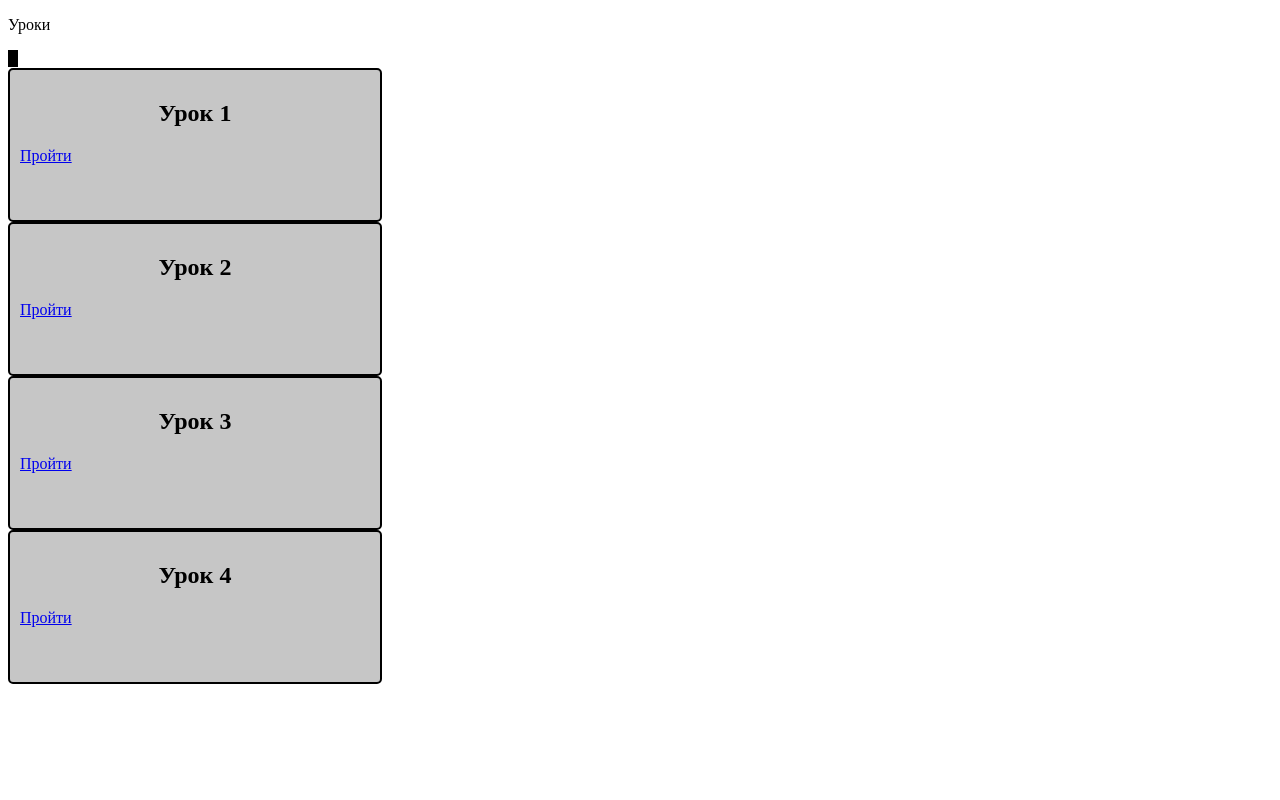
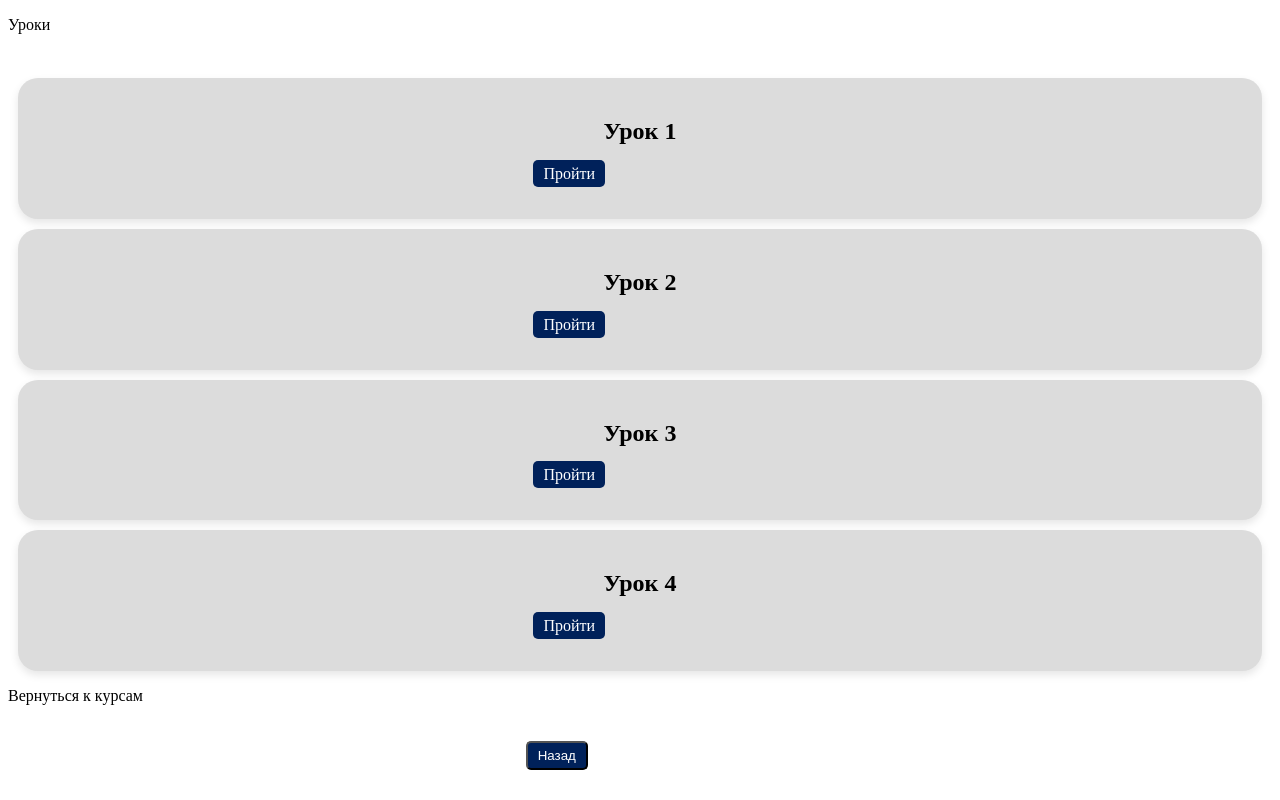
Before and after one commit to Rogozhin-Dmitry/Ros-Learning, a Django app: page /login/user_catalog/courses/1/lessons/ in a window 1280 px wide. Run offline with Django 4.2, Linux system fonts and the light colour scheme.

Commit message:
Chande courses.css

```diff
--- a/ros_learning/Core/templates/Courses/courses.html
+++ b/ros_learning/Core/templates/Courses/courses.html
@@ -5,9 +5,10 @@
     <meta charset="UTF-8">
     <title>Список курсов</title>
     <link rel="stylesheet" href="{% static 'css/courses.css' %}">
+
 </head>
 <body>
-<div class="courses"><p>Список курсов{% static 'css/courses.css' %}</p>
+<div class="courses"><p>Список курсов</p>
 </div>
 <ul id="ul">
     {% for m in courses %}
--- a/ros_learning/Core/templates/Lessons/lessons.html
+++ b/ros_learning/Core/templates/Lessons/lessons.html
@@ -5,7 +5,7 @@
 <head>
     <meta charset="UTF-8">
     <title>Уроки</title>
-    <link rel="stylesheet" href="{% static 'css/tasks.css' %}">
+    <link rel="stylesheet" href="{% static 'css/courses.css' %}">
 </head>
 <body>
 <div class="lessons">
@@ -16,11 +16,20 @@
     <li>
         <div class="card">
             <h2>{{ m.name }}</h2>
-            <a class="lesson-button" href="{{m.get_url}}">Пройти</a>
+            <a class="course" href="{{m.get_url}}">Пройти</a>
             <p></p>
         </div>
     </li>
     {% endfor %}
 </ul>
+<div class="back">
+    <p>Вернуться к курсам</p>
+    <button class="course" onclick="goBack()">Назад</button>
+</div>
 </body>
+<script>
+    function goBack() {
+        window.history.back();
+    }
+</script>
 </html>
--- a/ros_learning/static/css/courses.css
+++ b/ros_learning/static/css/courses.css
@@ -1,11 +1,10 @@
 .card {
-    border: 1px solid #ccc;
-    padding: 10px;
-    background-color:#C6C6C6;
-    width: 350px;
-    height: 130px;
-    border-radius: 5px;
-    border: 2px solid black
+    background: #DCDCDC;
+    border-radius: 20px;
+    box-shadow: 0 4px 8px rgba(0,0,0,0.1);
+    margin: 10px;
+    padding: 20px;
+    width: 65git 0px;
 }
 h2 {
 text-align:center;
@@ -16,13 +15,16 @@ text-align:center;
     background-color: #00215a;
     color: #fff;
     padding: 5px 10px;
+    margin: 20px 50px;
+    position:relative;
+    top:20%;
+    right: -37%;
     border-radius: 5px;
     text-decoration: none;
 }
 
 
 ul{
-border-left: 10px solid black;
 display: inline;
 
 }
```
Also changed, not shown: ros_learning/Core/templates/Tasks/tasks.html (+12 -1 lines).
